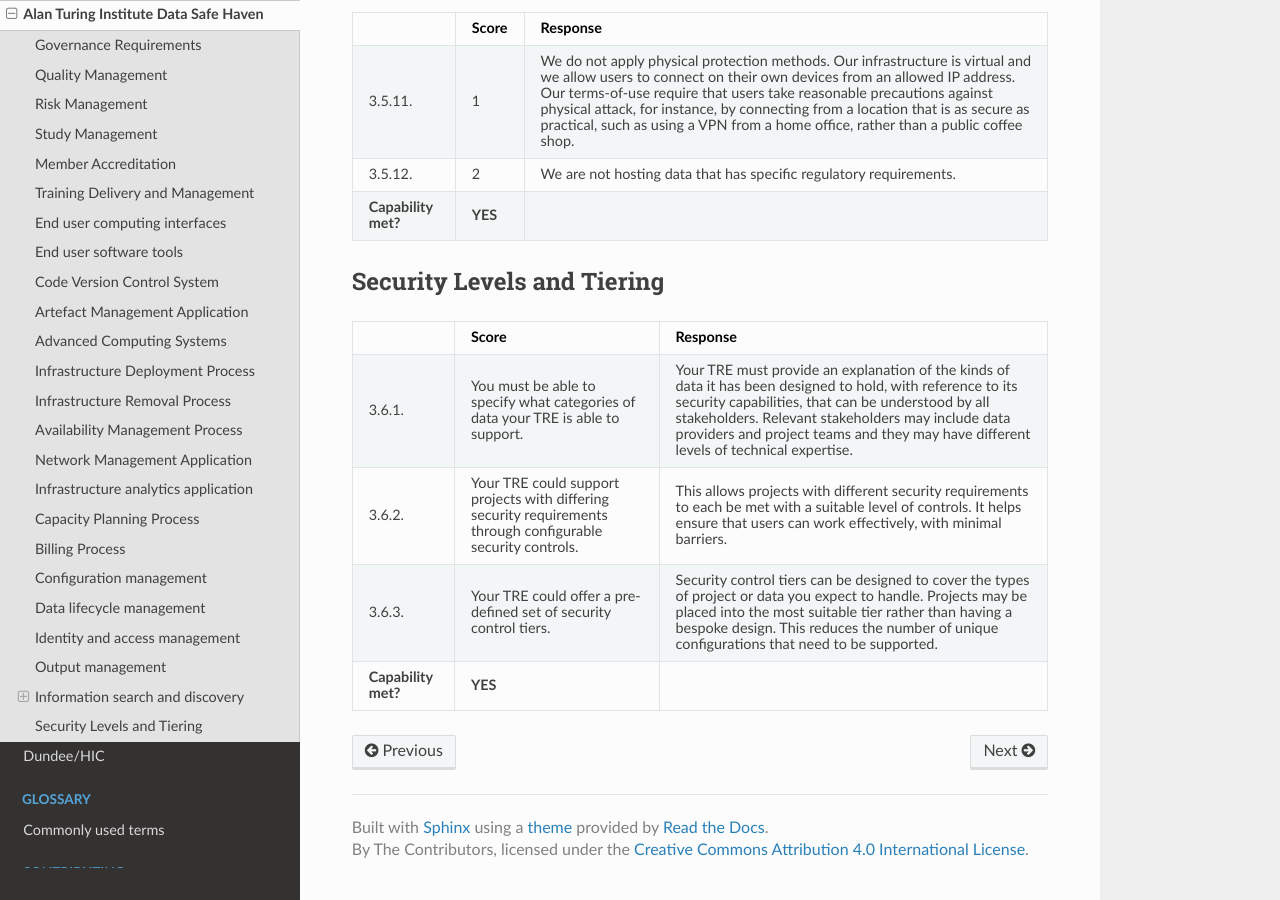
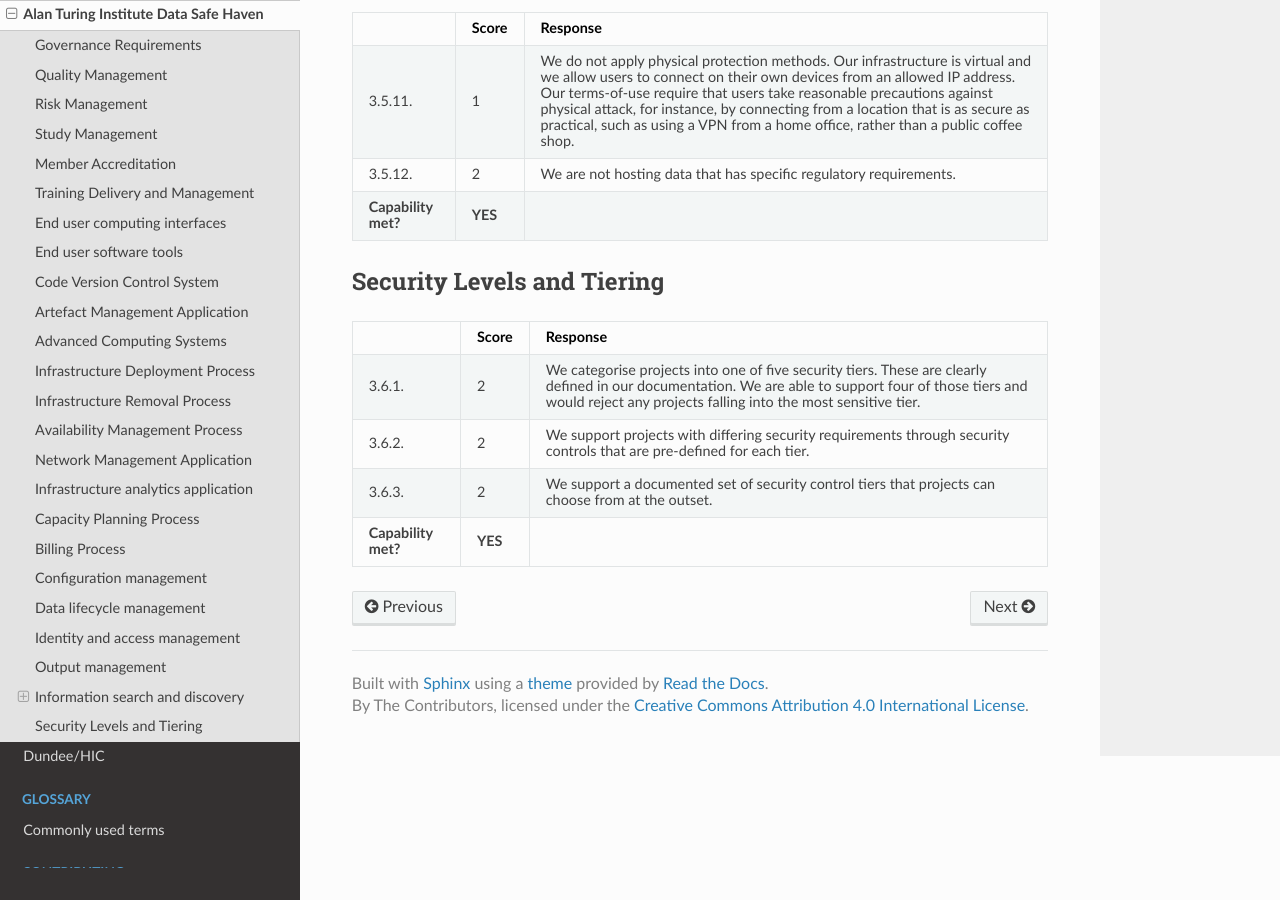
Before and after one commit to sa-tre/satre-specification, a Sphinx documentation site: the page built from docs/source/evaluations/alan_turing_institute.md, in a window 1280 px wide and 900 px high, scrolled down 19949 px. Built offline with Sphinx 7.4.7 and the Read the Docs theme 2.0.0, drawn with Linux system fonts in a browser that asks for light colours.

Commit message:
:sparkles: Add security levels
Co-authored-by: Ed Chalstrey <edwardchalstrey@gmail.com>
Co-authored-by: Matt Craddock <mcraddock@turing.ac.uk>
Co-authored-by: Jim Madge <jmadge@turing.ac.uk>
Co-authored-by: Hari Sood <hsood@turing.ac.uk>

```diff
--- a/docs/source/evaluations/alan_turing_institute.md
+++ b/docs/source/evaluations/alan_turing_institute.md
@@ -1029,18 +1029,16 @@
   - Score
   - Response
 * - 3.6.1.
-  - You must be able to specify what categories of data your TRE is able to support.
-  - Your TRE must provide an explanation of the kinds of data it has been designed to hold, with reference to its security capabilities, that can be understood by all stakeholders.
-    Relevant stakeholders may include data providers and project teams and they may have different levels of technical expertise.
+  - 2
+  - We categorise projects into one of five security tiers.
+    These are clearly defined in our documentation.
+    We are able to support four of those tiers and would reject any projects falling into the most sensitive tier.
 * - 3.6.2.
-  - Your TRE could support projects with differing security requirements through configurable security controls.
-  - This allows projects with different security requirements to each be met with a suitable level of controls.
-    It helps ensure that users can work effectively, with minimal barriers.
+  - 2
+  - We support projects with differing security requirements through security controls that are pre-defined for each tier.
 * - 3.6.3.
-  - Your TRE could offer a pre-defined set of security control tiers.
-  - Security control tiers can be designed to cover the types of project or data you expect to handle.
-    Projects may be placed into the most suitable tier rather than having a bespoke design.
-    This reduces the number of unique configurations that need to be supported.
+  - 2
+  - We support a documented set of security control tiers that projects can choose from at the outset.
 * - **Capability met?**
   - **YES**
   -
```
